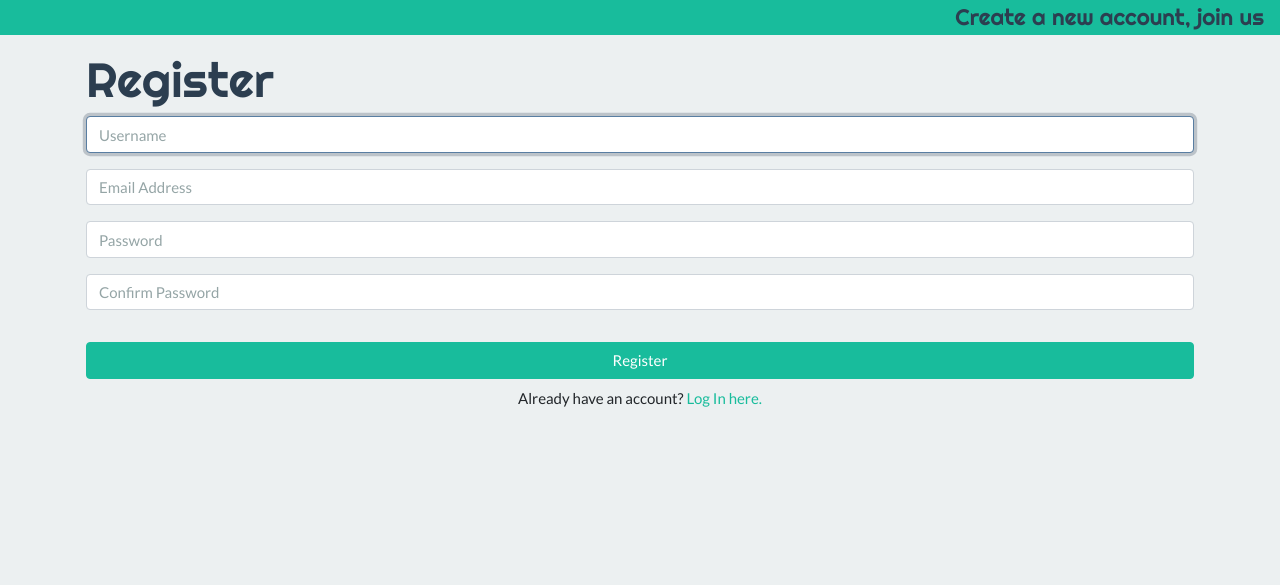
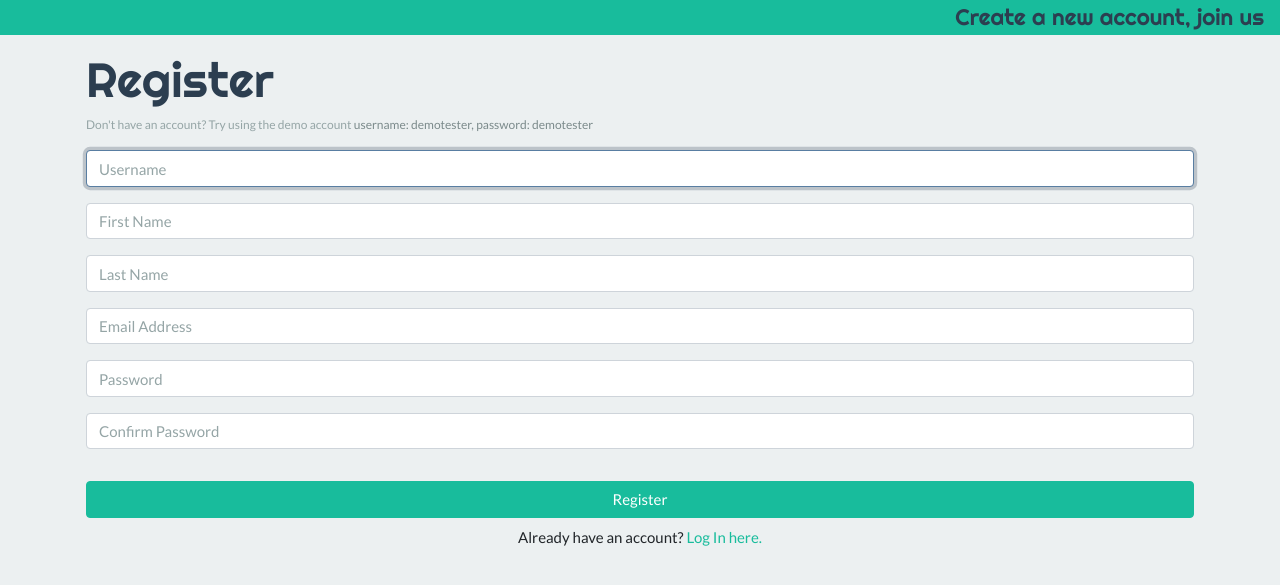
Before and after one commit to KevFrancisco/cs50-web-network, a Django app: page /register in a window 1280 px wide. Shown: the part 77-662 px from the top of the page. Run offline with Django 3.2, Linux system fonts and the light colour scheme; some libraries are stand-ins or nearby versions.

Commit message:
add first/last name in registration form

```diff
--- a/network/templates/network/register.html
+++ b/network/templates/network/register.html
@@ -12,6 +12,7 @@
 <div class="container p-3">
 
         <h1 class="font-brand text-primary">Register</h1>
+        <p class="small text-muted">Don't have an account? Try using the demo account <span class="text-dark">username: demotester, password: demotester</span></p>
 
         {% if message %}
             <div>{{ message }}</div>
@@ -21,6 +22,12 @@
             {% csrf_token %}
             <div class="form-group">
                 <input class="form-control" autofocus type="text" name="username" placeholder="Username">
+            </div>
+            <div class="form-group">
+                <input class="form-control" autofocus type="text" name="firstname" placeholder="First Name">
+            </div>
+            <div class="form-group">
+                <input class="form-control" autofocus type="text" name="lastname" placeholder="Last Name">
             </div>
             <div class="form-group">
                 <input class="form-control" type="email" name="email" placeholder="Email Address">
--- a/network/views.py
+++ b/network/views.py
@@ -85,6 +85,8 @@ def register(request):
     if request.method == "POST":
         username = request.POST["username"]
         email = request.POST["email"]
+        firstname = request.POST["firstname"]
+        lastname = request.POST["lastname"]
 
         # Ensure password matches confirmation
         password = request.POST["password"]
@@ -96,7 +98,9 @@ def register(request):
 
         # Attempt to create new user
         try:
-            user = User.objects.create_user(username, email, password)
+            user = User.objects.create_user(
+                username, email, password, first_name=firstname, last_name=lastname
+            )
             user.save()
         except IntegrityError:
             return render(
```
